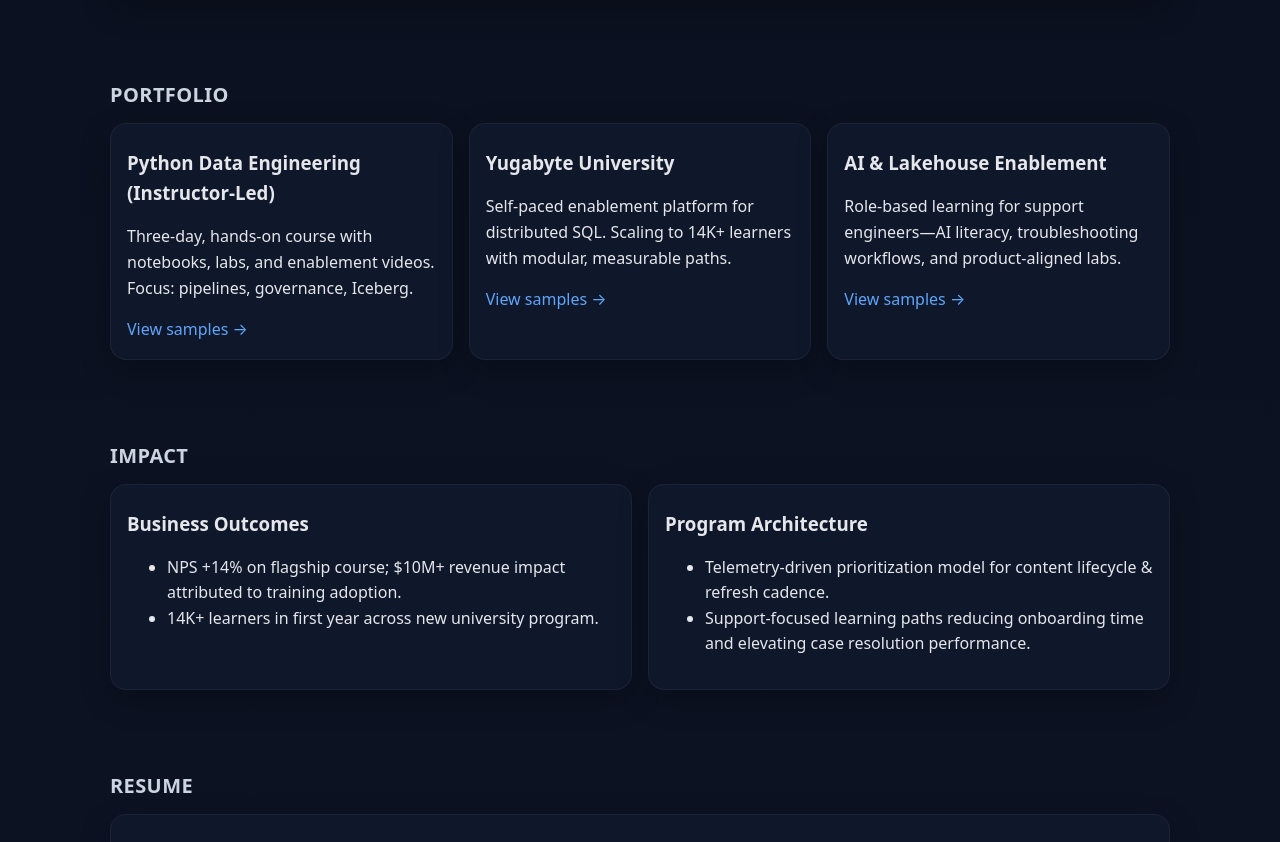
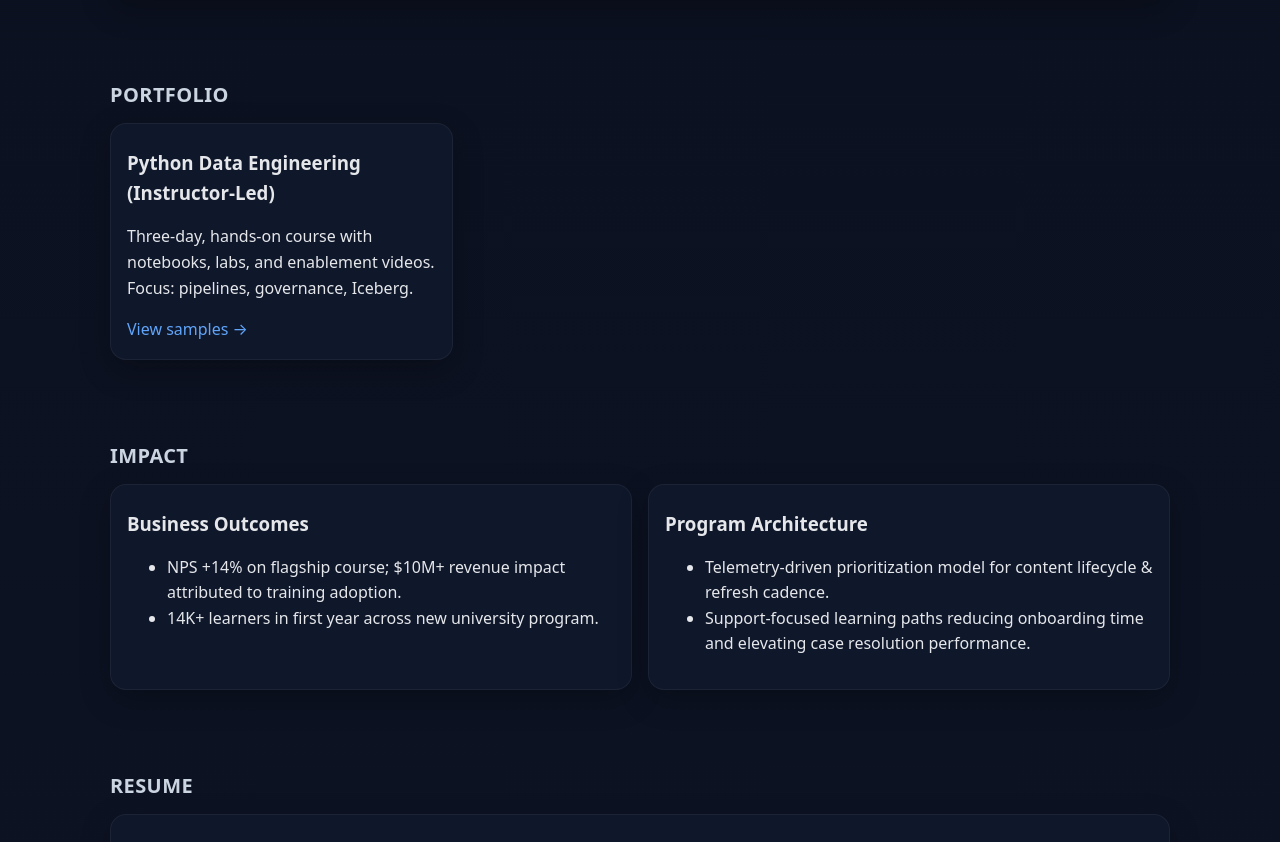
Before and after one commit to markjnkim/portfolio-mk, a plain HTML site: page index.html in a window 1280 px wide. Shown: the part 1504-2346 px from the top of the page. Drawn offline with Linux system fonts and the light colour scheme.

Commit message:
Update index.html
Update portfolio link.
Remove Yugabyte and Lakehouse portfolio.

```diff
--- a/index.html
+++ b/index.html
@@ -35,7 +35,7 @@
 <body>
   <nav aria-label="Primary">
     <div class="container nav-inner">
-      <div class="brand"><a href="#top">MARK KIM</a></div>
+      <div class="brand"><a href="#top">Mark Kim</a></div>
       <ul>
         <li><a href="#about">About</a></li>
         <li><a href="#experience">Experience</a></li>
@@ -148,9 +148,9 @@
           <article class="card" aria-labelledby="p1">
             <h3 id="p1">Python Data Engineering (Instructor‑Led)</h3>
             <p>Three‑day, hands‑on course with notebooks, labs, and enablement videos. Focus: pipelines, governance, Iceberg.</p>
-            <a class="inline" href="https://bit.ly/mark-kim-portfolio" target="_blank" rel="noopener">View samples →</a>
+            <a class="inline" href="https://bit.ly/mark_kim_portfolio" target="_blank" rel="noopener">View samples →</a>
           </article>
-          <article class="card" aria-labelledby="p2">
+          <!-- <article class="card" aria-labelledby="p2">
             <h3 id="p2">Yugabyte University</h3>
             <p>Self‑paced enablement platform for distributed SQL. Scaling to 14K+ learners with modular, measurable paths.</p>
             <a class="inline" href="https://bit.ly/mark-kim-portfolio" target="_blank" rel="noopener">View samples →</a>
@@ -159,7 +159,7 @@
             <h3 id="p3">AI & Lakehouse Enablement</h3>
             <p>Role‑based learning for support engineers—AI literacy, troubleshooting workflows, and product‑aligned labs.</p>
             <a class="inline" href="https://bit.ly/mark-kim-portfolio" target="_blank" rel="noopener">View samples →</a>
-          </article>
+          </article> -->
         </div>
       </div>
     </section>
```
